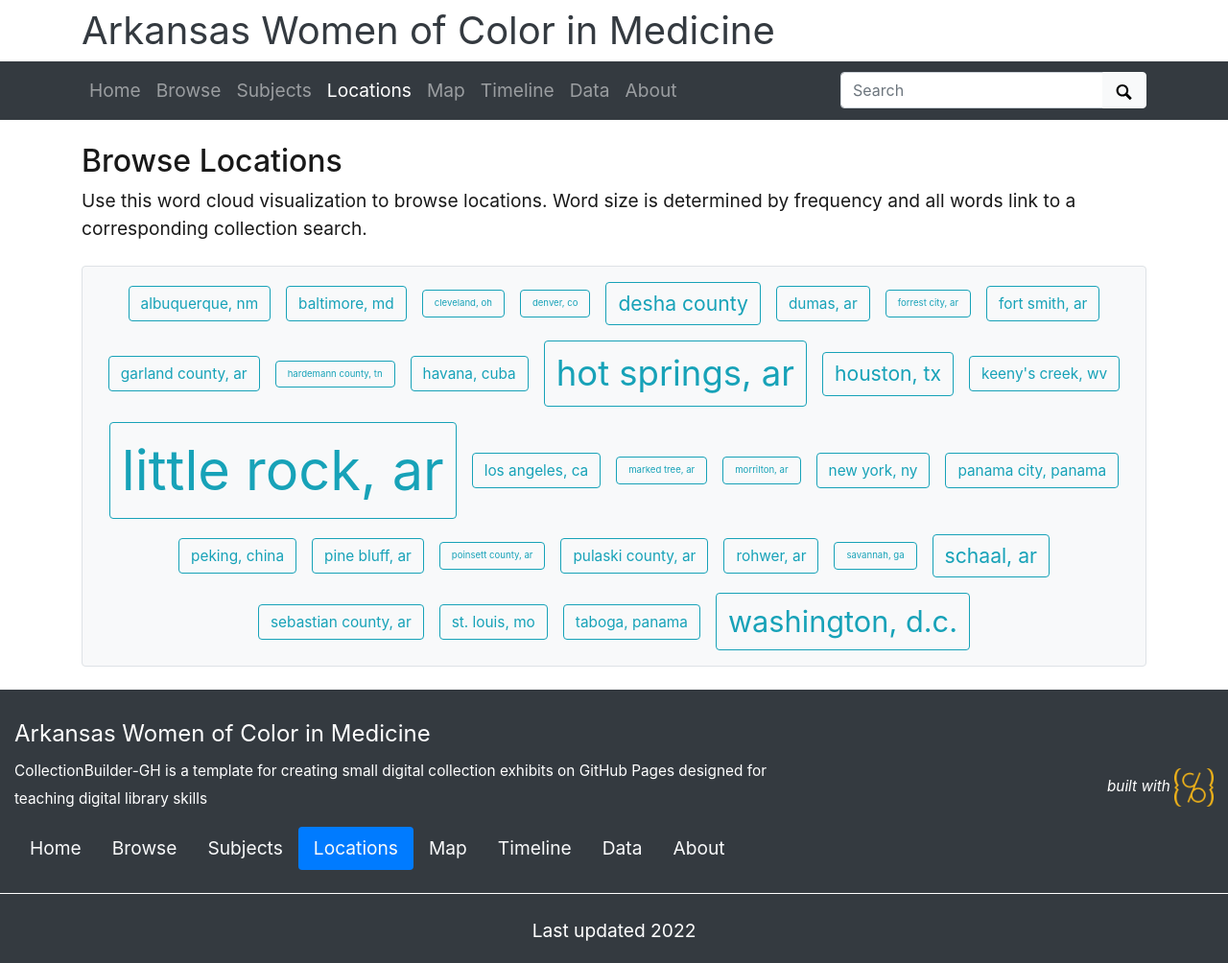
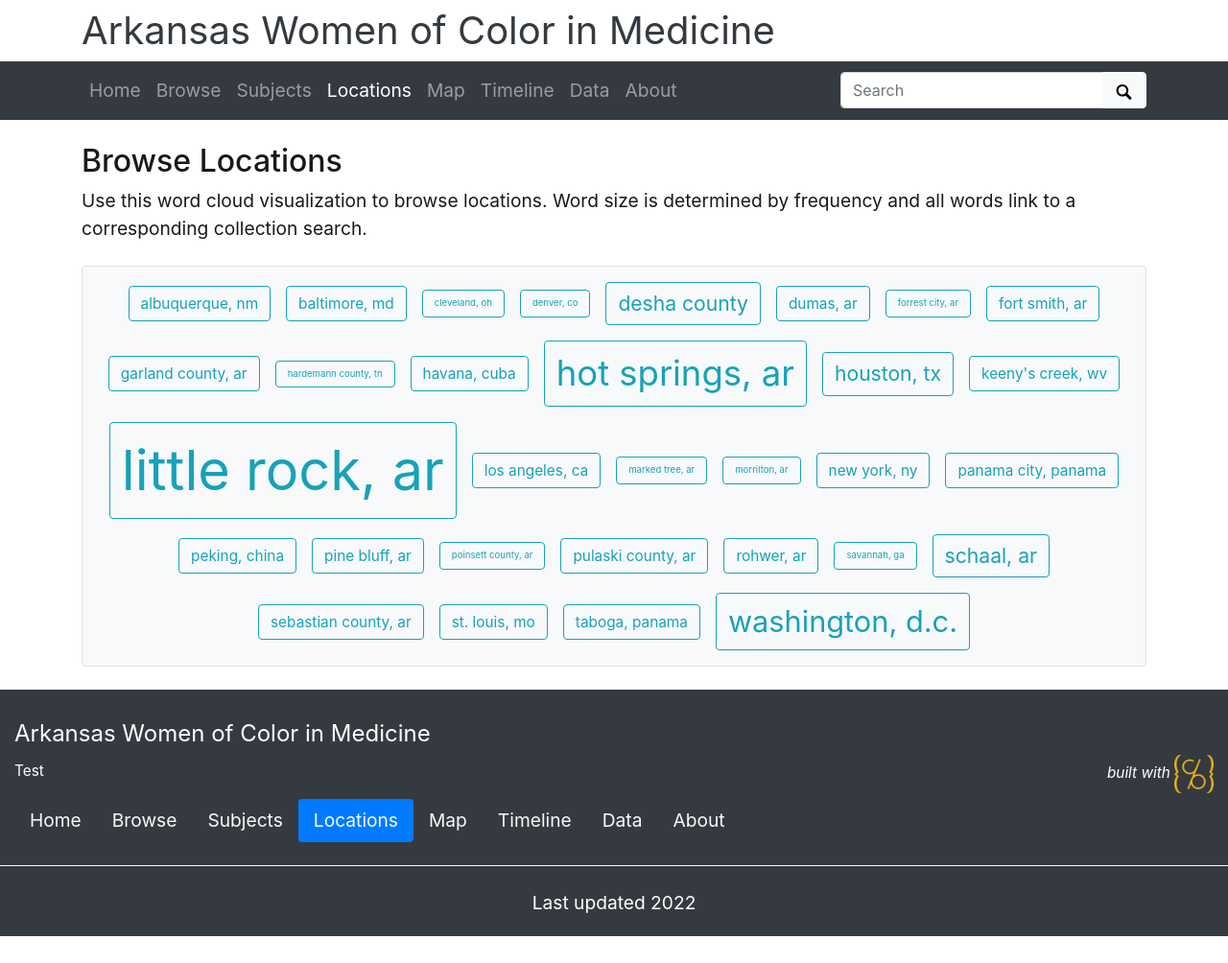
Before and after one commit to Starkad2/Wocim-GH2, a Jekyll site: the page built from pages/locations.md, in a window 1280 px wide. Shown: the whole page at 96% size. Built offline with Jekyll 4.4.1, drawn with Linux system fonts in a browser that asks for light colours; after the commit the page ends 976 px from its top, so only the background shows below that.

Commit message:
Update _config.yml

```diff
--- a/_config.yml
+++ b/_config.yml
@@ -25,9 +25,9 @@
 tagline:
 # description appears in meta tags and other locations
 # this description might appear in search result lists, keep around 160 characters max
-description: "CollectionBuilder-GH is a template for creating small digital collection exhibits on GitHub Pages designed for teaching digital library skills"
+description: "Test"
 # creator of the digital collection, to appear in meta tags; we typically use our GitHub usernames but feel free to just use your name
-author: Starkad2
+author: Geoffery Stark
 
 ##########
 # COLLECTION SETTINGS
```
